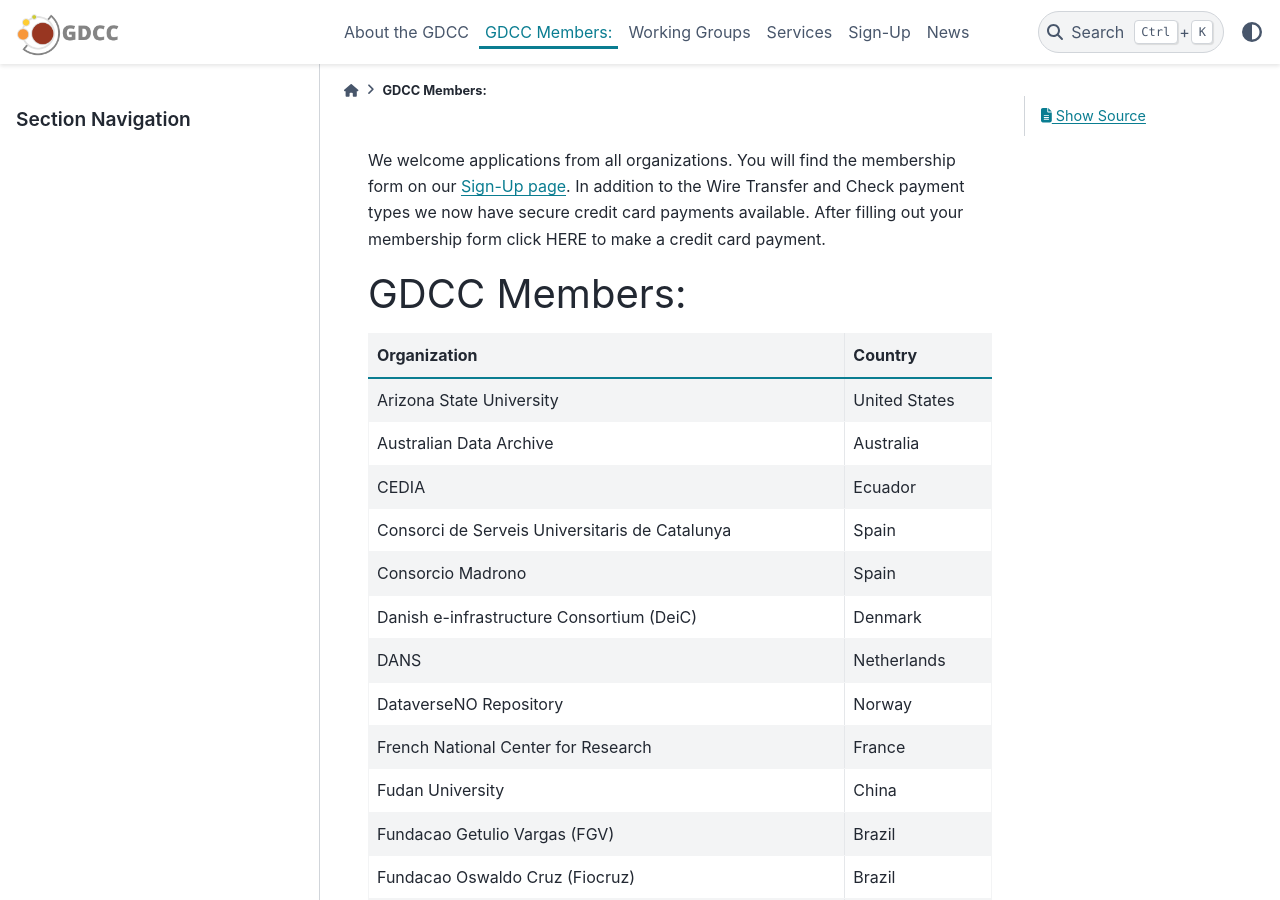
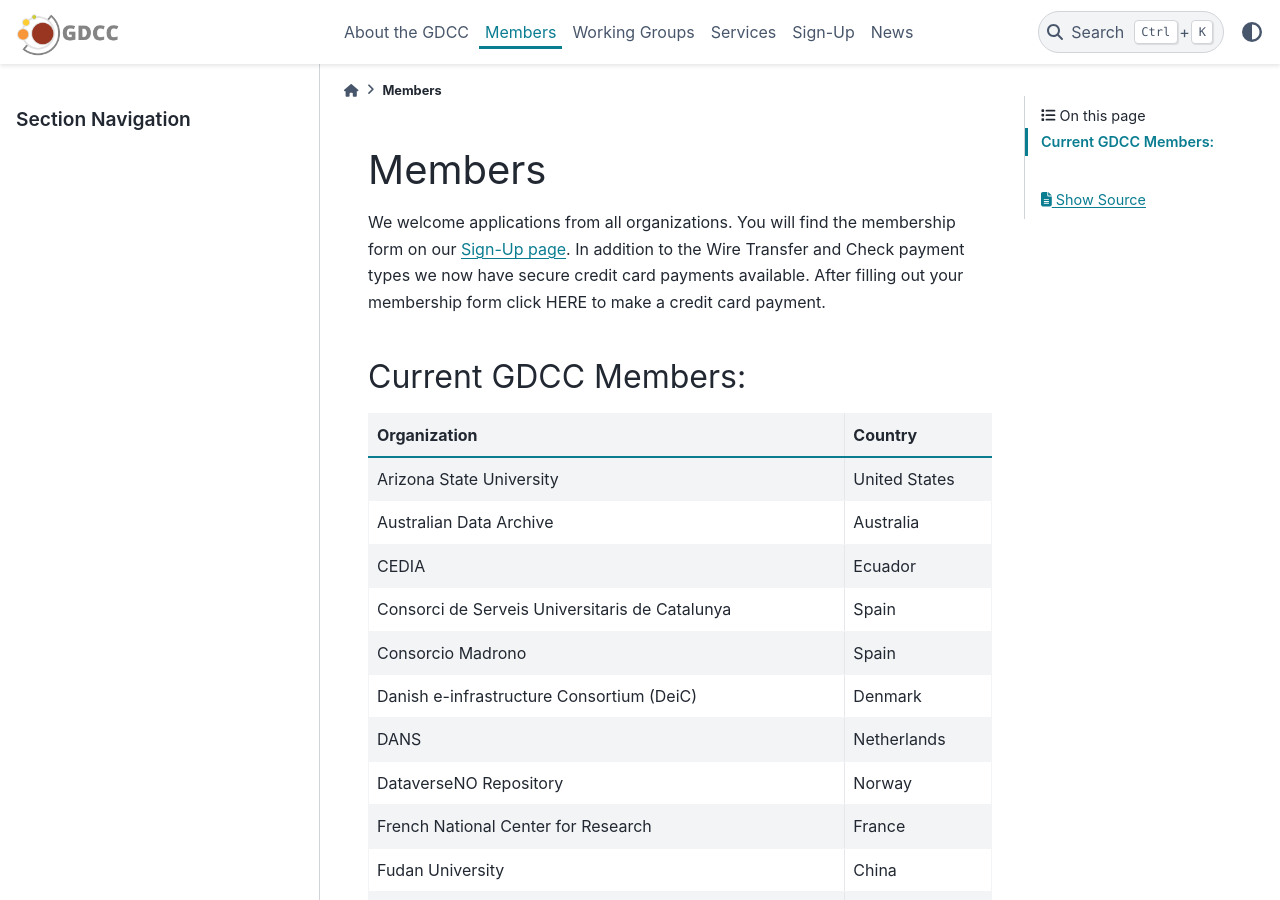
Before and after one commit to gdcc/www.gdcc.io, a Sphinx documentation site: the page built from source/members.md, in a window 1280 px wide and 900 px high. Built offline with Sphinx 7.4.7 and the PyData theme 0.15.4, drawn with Linux system fonts in a browser that asks for light colours.

Commit message:
Update members.md

```diff
--- a/source/members.md
+++ b/source/members.md
@@ -1,7 +1,7 @@
+# Members
 We welcome applications from all organizations. You will find the membership form on our [Sign-Up page](https://www.gdcc.io/sign-up.html).
 In addition to the Wire Transfer and Check payment types we now have secure credit card payments available. After filling out your membership form click HERE to make a credit card payment.
-
-# GDCC Members:
+## Current GDCC Members:
 | Organization | Country |
 |--|--|
 | Arizona State University | United States |
```
